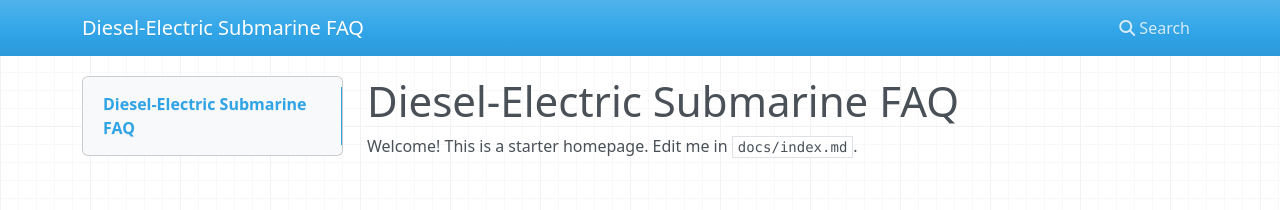
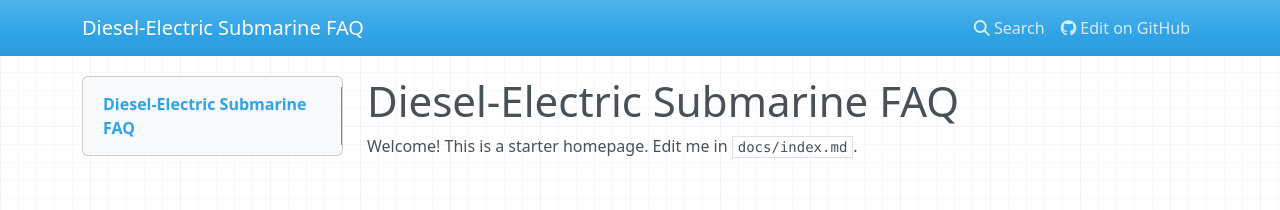
Before and after one commit to igreisman/diesel-sub-faq, an MkDocs documentation site: the page built from docs/index.md, in a window 1280 px wide. Shown: the top 210 px of the page. Built offline with MkDocs 1.6.1, drawn with Linux system fonts in a browser that asks for light colours; nearby versions of some CDN libraries.

Commit message:
Add repository and edit URI to mkdocs configuration

```diff
--- a/mkdocs.yml
+++ b/mkdocs.yml
@@ -1,5 +1,7 @@
 site_name: Diesel-Electric Submarine FAQ
 site_url: https://igreisman.github.io/diesel-sub-faq/
+repo_url: https://github.com/igreisman/diesel-sub-faq
+edit_uri: edit/main/docs/
 plugins:
   - search
   - minify:
```
